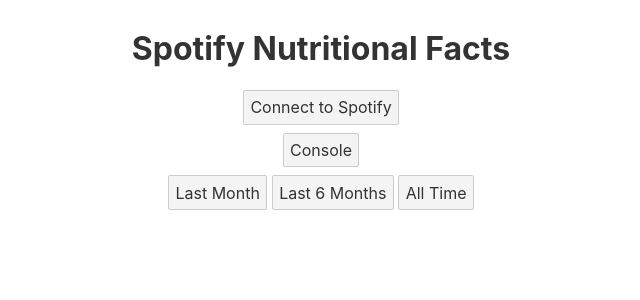
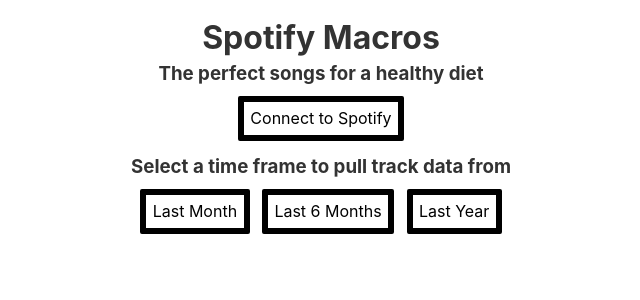
Before and after one commit to jfrain99/nutrition-spotify, a Svelte app: page / in a window 1280 px wide. Shown: the top 300 px of the page, without its empty margins (319-959 px from the left). Built offline with nearby package versions, Linux system fonts and the light colour scheme.

Commit message:
style changes

```diff
--- a/public/global.css
+++ b/public/global.css
@@ -45,9 +45,10 @@
 }
 
 button {
-	color: #333;
-	background-color: #f4f4f4;
-	outline: none;
+	background-color:#FFFFFF;
+    color: #000000;
+    border: 0.4em solid;
+    margin: 4px;
 }
 
 button:disabled {
--- a/src/App.svelte
+++ b/src/App.svelte
@@ -2,8 +2,8 @@
   import domtoimage from "dom-to-image";
   import html2canvas from "html2canvas";
   import { onMount } from "svelte";
-  let redirect = "https://nutrition-spotify.vercel.app/"
-  //let redirect = "http://localhost:5000/"
+  //let redirect = "https://nutrition-spotify.vercel.app/"
+  let redirect = "http://localhost:5000/"
   let client_id = "1461a32c547441d481b49799e368ff32";
   let client_secret = "7b9fbf1d4d724735993227e7602311d3";
   let access_token = localStorage.getItem("access_token");
@@ -70,7 +70,6 @@
 
   function handleApiResponse() {
     if (this.status == 200) {
-      console.log(JSON.parse(this.responseText))
       songs = JSON.parse(this.responseText).items;
     } else if (this.status == 401) {
 
@@ -135,20 +134,30 @@
       })
     }
 
-    function consolelog() {
-      console.log(songs)
+    function getCalories(songs) {
+      var cals = 0;
+      songs.forEach(element => {
+        cals = cals + (element.duration_ms / 1000)
+      });
+      return (Math.floor(cals / 10))
     }
 
 </script>
 
 <main style="display: flex;flex-direction: column;align-items: center;">
-  <h1>Spotify Nutritional Facts</h1>
+  <div style="display: flex;flex-direction: column;align-items: center;">
+    <h1 style="margin-top:10px; margin-bottom:5px;">Spotify Macros </h1>
+    <h3 style="margin: 0px; margin-bottom:7px">The perfect songs for a healthy diet</h3>
+
   <button on:click={getAuthorization}>{access_token ? "Logged in" : "Connect to Spotify"}</button>
-  <button on:click={consolelog}>Console</button>
-  <div>
-    <button on:click={getShortTerm}>Last Month</button>
-    <button on:click={getMediumTerm}>Last 6 Months</button>
-    <button on:click={getLongTerm}>All Time</button>
+</div>
+  <div style="display: flex;flex-direction: column;align-items: center;">
+    <h3 style="margin: 10px; margin-bottom:7px">Select a time frame to pull track data from</h3>
+    <div>
+      <button on:click={getShortTerm}>Last Month</button>
+      <button on:click={getMediumTerm}>Last 6 Months</button>
+      <button on:click={getLongTerm}>Last Year</button>
+    </div>
   </div>
   {#if songs}
   <body>
@@ -166,7 +175,7 @@
       <span class="nutrition-amount-per-serving">Amount per serving</span>
       <div class="nutrition-calories">
         <span>Calories</span>
-        <span>230</span>
+        <span>{getCalories(songs)}</span>
       </div>
       <hr />
       <span class="nutrition-daily-value">% Daily Value<sup>*</sup></span>
@@ -187,12 +196,11 @@
 
       <hr />
       <div class="nutrition-disclaimer">
-        <span>*</span>
-        <span
-          >The % Daily Value (DV) tells you how much a nutrient in a serving of
+        <span>
+          The % Daily Value (DV) tells you how much a nutrient in a serving of
           food contributes to a daily diet. 2,000 calories a day is used for
-          general nutrition advice.</span
-        >
+          general nutrition advice.
+        </span>
       </div>
     </div>
     <div>
@@ -210,8 +218,9 @@
 
   .nutrition-facts-container {
     color: #000000;
-    font-size: 1vw;
+    font-size: min(1vw, 5.1em);
     width: 50%;
+    max-width: 850px;
     display: inline-block;
     font-family: "Source Sans Pro", sans-serif;
     border: solid currentColor 0.8em;
@@ -221,7 +230,7 @@
   }
   .nutrition-facts-container .title {
     display: block;
-    font-size: 5.9em;
+    font-size: min(105px, 5.9em);
     font-weight: 900;
     line-height: 0.8em;
   }
```
